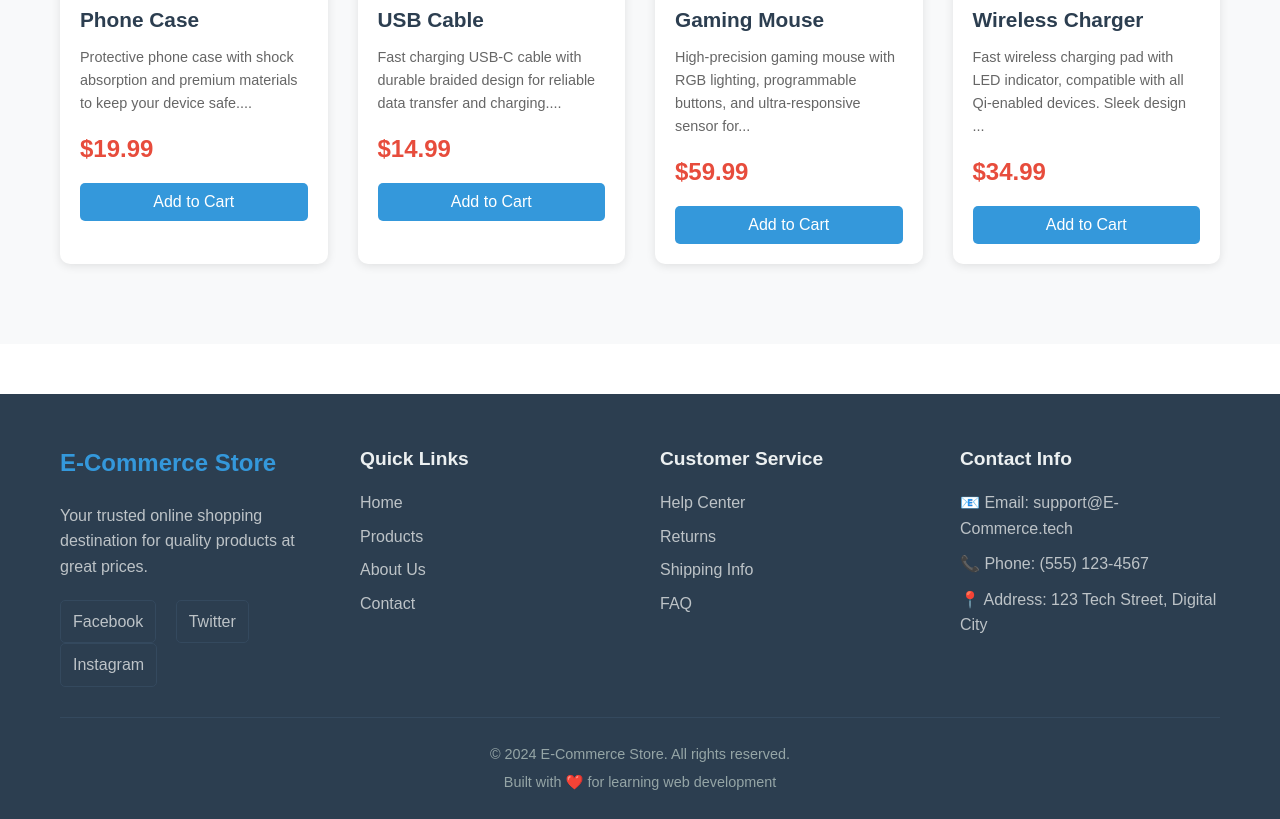
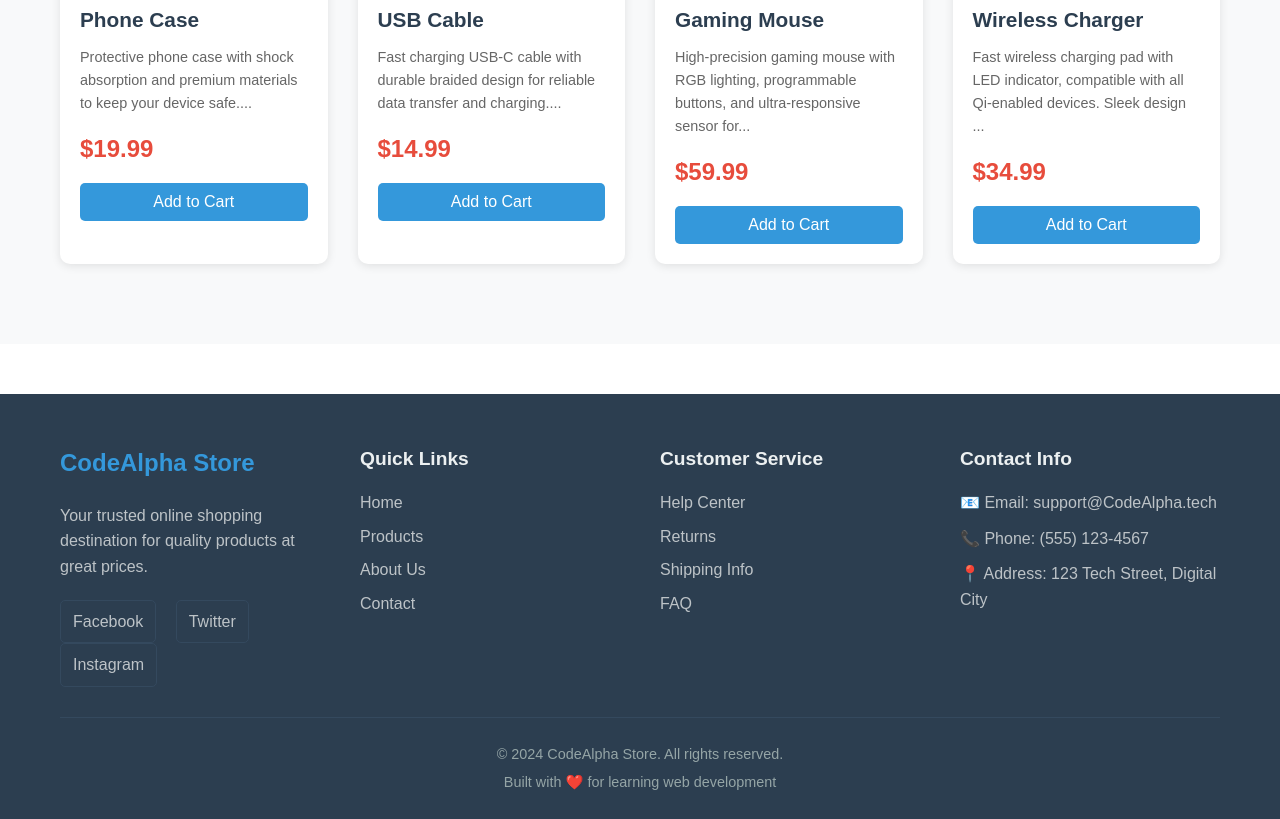
Before and after one commit to kirtan-chouhan/CodeAlpha_Simple-E-commerce-store, a website: page index.html in a window 1280 px wide. Shown: the part 1453-2272 px from the top of the page. Drawn offline with Linux system fonts and the light colour scheme.

Commit message:
Update index.html

```diff
--- a/index.html
+++ b/index.html
@@ -10,7 +10,7 @@
     <!-- Header -->
     <header>
         <div class="container">
-            <h1>E-Commerce Store</h1>
+            <h1>CodeAlpha Store</h1>
             <nav>
                 <ul>
                     <li><a href="#home">Home</a></li>
@@ -49,7 +49,7 @@
         <div class="container">
             <div class="footer-content">
                 <div class="footer-section">
-                    <h3>E-Commerce Store</h3>
+                    <h3>CodeAlpha Store</h3>
                     <p>Your trusted online shopping destination for quality products at great prices.</p>
                     <div class="social-links">
                         <a href="#">Facebook</a>
@@ -80,14 +80,14 @@
 
                 <div class="footer-section">
                     <h4>Contact Info</h4>
-                    <p>📧 Email: support@E-Commerce.tech</p>
+                    <p>📧 Email: support@CodeAlpha.tech</p>
                     <p>📞 Phone: (555) 123-4567</p>
                     <p>📍 Address: 123 Tech Street, Digital City</p>
                 </div>
             </div>
 
             <div class="footer-bottom">
-                <p>&copy; 2024 E-Commerce Store. All rights reserved.</p>
+                <p>&copy; 2024 CodeAlpha Store. All rights reserved.</p>
                 <p>Built with ❤️ for learning web development</p>
             </div>
         </div>
```
